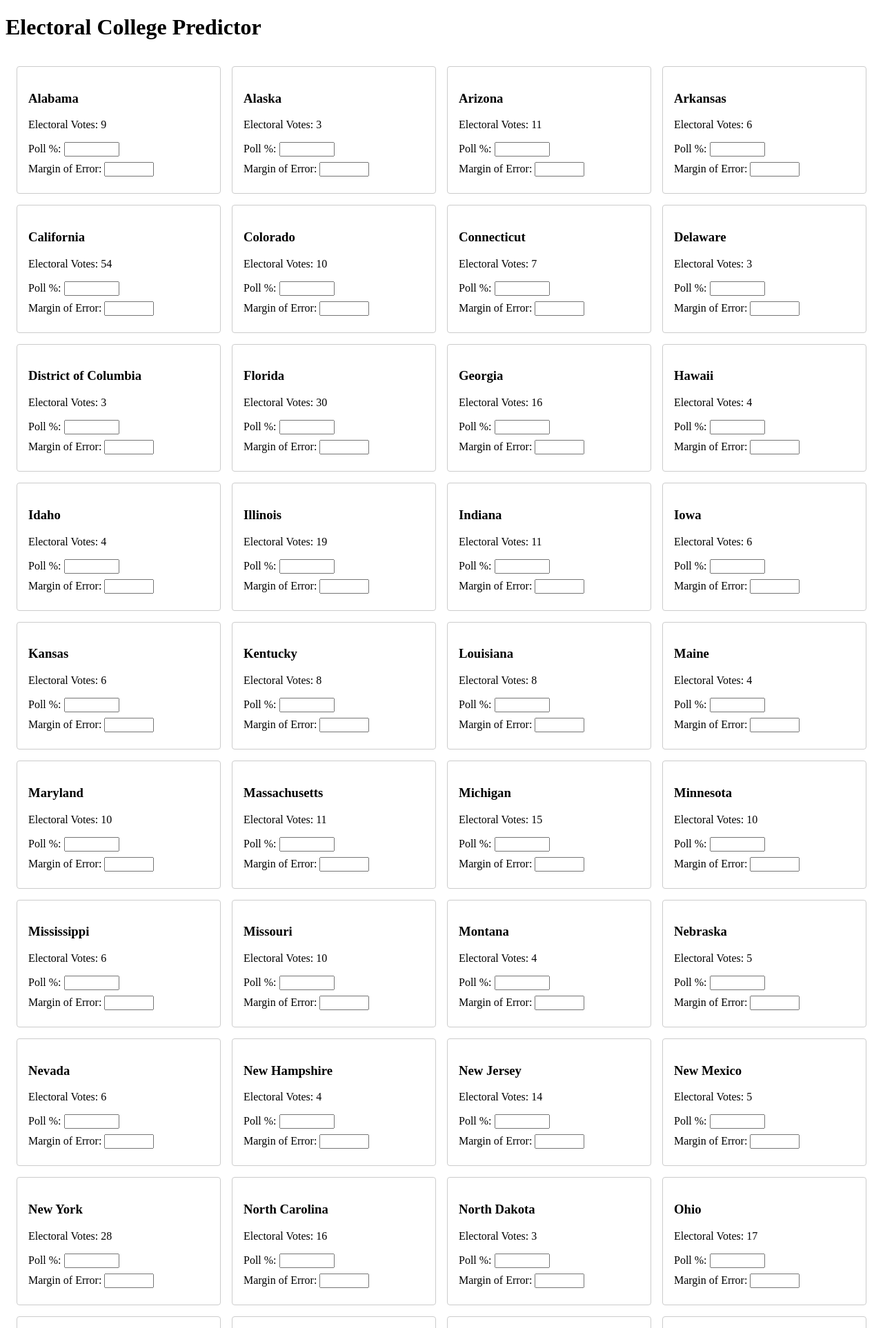
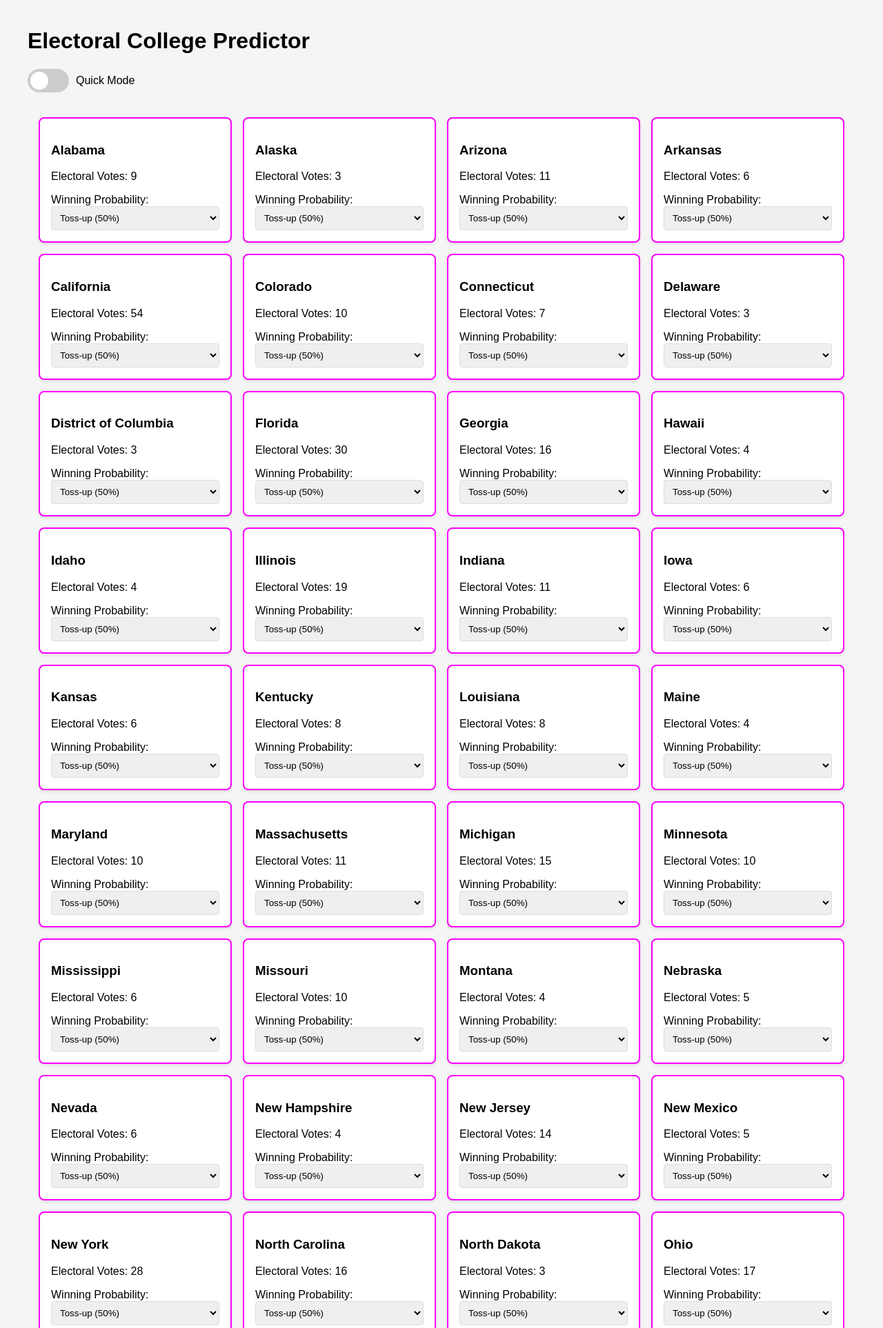
Before and after one commit to aaholmes/elections, a Flask app: page / in a window 1280 px wide. Shown: the top 1926 px of the page at 69% size. Run offline with Flask 3, Linux system fonts and the light colour scheme.

Commit message:
Toggle betwen probability selector and polls/margins, progress bar, improved UI/UX

```diff
--- a/app/routes.py
+++ b/app/routes.py
@@ -12,15 +12,23 @@ def index():
 def calculate():
     state_data = {}
     for state_code in STATE_DATA:
-        poll = request.form.get(f'{state_code}-poll')
-        margin = request.form.get(f'{state_code}-margin')
-
-        if poll and margin:
+        # Check for quick mode input
+        quick_prob = request.form.get(f'{state_code}-quick')
+        if quick_prob:
             state_data[state_code] = {
-                'poll': float(poll),
-                'margin': float(margin),
+                'probability': float(quick_prob),
                 'votes': STATE_DATA[state_code]['votes']
             }
+        else:
+            # Advanced mode
+            poll = request.form.get(f'{state_code}-poll')
+            margin = request.form.get(f'{state_code}-margin')
+            if poll and margin:
+                state_data[state_code] = {
+                    'poll': float(poll),
+                    'margin': float(margin),
+                    'votes': STATE_DATA[state_code]['votes']
+                }
 
     results = calculate_probability(state_data)
     return render_template('index.html', states=STATE_DATA, results=results)
--- /dev/null
+++ b/app/static/css/style.css
@@ -0,0 +1,159 @@
+/* General Styles */
+body {
+    font-family: Arial, sans-serif;
+    max-width: 1200px;
+    margin: 0 auto;
+    padding: 20px;
+    background-color: #f5f5f5;
+}
+
+/* Mode Toggle Switch */
+.mode-toggle {
+    margin: 20px 0;
+    display: flex;
+    align-items: center;
+    gap: 10px;
+}
+
+.switch {
+    position: relative;
+    display: inline-block;
+    width: 60px;
+    height: 34px;
+}
+
+.switch input {
+    opacity: 0;
+    width: 0;
+    height: 0;
+}
+
+.slider {
+    position: absolute;
+    cursor: pointer;
+    top: 0;
+    left: 0;
+    right: 0;
+    bottom: 0;
+    background-color: #ccc;
+    transition: .4s;
+    border-radius: 34px;
+}
+
+.slider:before {
+    position: absolute;
+    content: "";
+    height: 26px;
+    width: 26px;
+    left: 4px;
+    bottom: 4px;
+    background-color: white;
+    transition: .4s;
+    border-radius: 50%;
+}
+
+input:checked + .slider {
+    background-color: #2196F3;
+}
+
+input:checked + .slider:before {
+    transform: translateX(26px);
+}
+
+/* State Grid */
+.state-grid {
+    display: grid;
+    grid-template-columns: repeat(auto-fill, minmax(250px, 1fr));
+    gap: 1rem;
+    padding: 1rem;
+}
+
+.state-card {
+    background: white;
+    border: 1px solid #ddd;
+    padding: 1rem;
+    border-radius: 8px;
+    box-shadow: 0 2px 4px rgba(0,0,0,0.1);
+    transition: transform 0.2s;
+}
+
+.state-card:hover {
+    transform: translateY(-2px);
+}
+
+/* Form Elements */
+.probability-select {
+    width: 100%;
+    padding: 8px;
+    border-radius: 4px;
+    border: 1px solid #ddd;
+}
+
+.poll-input, .margin-input {
+    margin: 0.5rem 0;
+}
+
+input[type="number"] {
+    width: 100%;
+    padding: 8px;
+    border-radius: 4px;
+    border: 1px solid #ddd;
+}
+
+/* Results Section */
+.results-section {
+    margin-top: 2rem;
+    padding: 2rem;
+    background: white;
+    border-radius: 8px;
+    box-shadow: 0 2px 4px rgba(0,0,0,0.1);
+}
+
+.ev-meter {
+    height: 30px;
+    background: #f0f0f0;
+    border-radius: 15px;
+    position: relative;
+    margin: 20px 0;
+}
+
+.ev-bar {
+    height: 100%;
+    background: linear-gradient(90deg, #2196F3, #64B5F6);
+    border-radius: 15px;
+    transition: width 0.5s;
+}
+
+.ev-marker {
+    position: absolute;
+    top: -20px;
+    transform: translateX(-50%);
+    color: #666;
+}
+
+.highlight {
+    color: #2196F3;
+    font-weight: bold;
+    font-size: 1.2em;
+}
+
+/* Form Actions */
+.form-actions {
+    margin-top: 2rem;
+    text-align: center;
+}
+
+.calculate-btn {
+    padding: 12px 24px;
+    background-color: #2196F3;
+    color: white;
+    border: none;
+    border-radius: 4px;
+    cursor: pointer;
+    font-size: 1.1em;
+    transition: background-color 0.2s;
+}
+
+.calculate-btn:hover {
+    background-color: #1976D2;
+}
--- /dev/null
+++ b/app/static/js/main.js
@@ -0,0 +1,67 @@
+document.addEventListener('DOMContentLoaded', function() {
+    const modeSwitch = document.getElementById('mode-switch');
+    const modeLabel = document.getElementById('mode-label');
+    const form = document.getElementById('prediction-form');
+
+    // Mode toggle functionality
+    modeSwitch.addEventListener('change', function() {
+        const quickModeInputs = document.querySelectorAll('.quick-mode-input');
+        const advancedModeInputs = document.querySelectorAll('.advanced-mode-input');
+
+        if (this.checked) {
+            modeLabel.textContent = 'Advanced Mode';
+            quickModeInputs.forEach(el => el.style.display = 'none');
+            advancedModeInputs.forEach(el => el.style.display = 'block');
+        } else {
+            modeLabel.textContent = 'Quick Mode';
+            quickModeInputs.forEach(el => el.style.display = 'block');
+            advancedModeInputs.forEach(el => el.style.display = 'none');
+        }
+    });
+
+    // Form validation
+    form.addEventListener('submit', function(e) {
+        if (modeSwitch.checked) {
+            // Validate Advanced Mode inputs
+            const polls = document.querySelectorAll('.poll-input');
+            const margins = document.querySelectorAll('.margin-input');
+
+            polls.forEach(poll => {
+                if (poll.value && (poll.value < 0 || poll.value > 100)) {
+                    e.preventDefault();
+                    alert('Poll values must be between 0 and 100');
+                }
+            });
+
+            margins.forEach(margin => {
+                if (margin.value && (margin.value < 0 || margin.value > 20)) {
+                    e.preventDefault();
+                    alert('Margin of error must be between 0 and 20');
+                }
+            });
+        }
+    });
+
+    // Color state cards based on probability
+    function updateStateCardColors() {
+        document.querySelectorAll('.state-card').forEach(card => {
+            const select = card.querySelector('.probability-select');
+            const probability = parseFloat(select.value);
+
+            // Calculate color based on probability
+            const red = probability < 0.5 ? 255 : Math.round(255 * (1 - probability) * 2);
+            const blue = probability > 0.5 ? 255 : Math.round(255 * probability * 2);
+
+            card.style.borderColor = `rgb(${red}, 0, ${blue})`;
+            card.style.borderWidth = '2px';
+        });
+    }
+
+    // Update colors when probabilities change
+    document.querySelectorAll('.probability-select').forEach(select => {
+        select.addEventListener('change', updateStateCardColors);
+    });
+
+    // Initial color update
+    updateStateCardColors();
+});
--- a/app/templates/index.html
+++ b/app/templates/index.html
@@ -1,12 +1,37 @@
 {% extends "base.html" %}
 
 {% block content %}
+<div class="mode-toggle">
+    <label class="switch">
+        <input type="checkbox" id="mode-switch">
+        <span class="slider round"></span>
+    </label>
+    <span id="mode-label">Quick Mode</span>
+</div>
+
 <form id="prediction-form" method="POST" action="{{ url_for('main.calculate') }}">
     <div class="state-grid">
         {% for state_code, state in states.items() %}
-        <div class="state-card">
+        <div class="state-card" data-state="{{ state_code }}">
             <h3>{{ state.name }}</h3>
             <p>Electoral Votes: {{ state.votes }}</p>
+
+            <!-- Quick Mode -->
+            <div class="quick-mode-input">
+                <label>Winning Probability:</label>
+                <select name="{{ state_code }}-quick" class="probability-select">
+                    <option value="0.99">Very Likely Dem (99%)</option>
+                    <option value="0.75">Likely Dem (75%)</option>
+                    <option value="0.60">Lean Dem (60%)</option>
+                    <option value="0.50" selected>Toss-up (50%)</option>
+                    <option value="0.40">Lean Rep (40%)</option>
+                    <option value="0.25">Likely Rep (25%)</option>
+                    <option value="0.01">Very Likely Rep (1%)</option>
+                </select>
+            </div>
+
+            <!-- Advanced Mode -->
+            <div class="advanced-mode-input" style="display: none;">
                 <div class="poll-input">
                     <label for="{{ state_code }}-poll">Poll %:</label>
                     <input type="number"
@@ -14,7 +39,8 @@
                            name="{{ state_code }}-poll"
                            min="0"
                            max="100"
-                       step="0.1">
+                           step="0.1"
+                           class="poll-input">
                 </div>
                 <div class="margin-input">
                     <label for="{{ state_code }}-margin">Margin of Error:</label>
@@ -23,11 +49,14 @@
                            name="{{ state_code }}-margin"
                            min="0"
                            max="20"
-                       step="0.1">
+                           step="0.1"
+                           class="margin-input">
+                </div>
             </div>
         </div>
         {% endfor %}
     </div>
+
     <div class="form-actions">
         <button type="submit" class="calculate-btn">Calculate Probability</button>
     </div>
@@ -35,9 +64,15 @@
 
 <div id="results" class="results-section" {% if not results %}style="display: none;"{% endif %}>
     <h2>Results</h2>
+    <div class="results-visualization">
+        <div class="ev-meter">
+            <div class="ev-bar" style="width: {{ (results.expected_votes/538*100) if results else 0 }}%"></div>
+            <div class="ev-marker" style="left: 50%">270</div>
+        </div>
         {% if results %}
-        <p>Probability of winning: {{ results.probability }}%</p>
-        <p>Expected electoral votes: {{ results.expected_votes }}</p>
+            <p class="probability">Probability of winning: <span class="highlight">{{ results.probability }}%</span></p>
+            <p class="ev-count">Expected electoral votes: <span class="highlight">{{ results.expected_votes }}</span></p>
         {% endif %}
     </div>
+</div>
 {% endblock %}
```
Also changed, not shown: app/utils.py (+10 -10 lines). Lines whose indentation alone changed are shown as unchanged.
